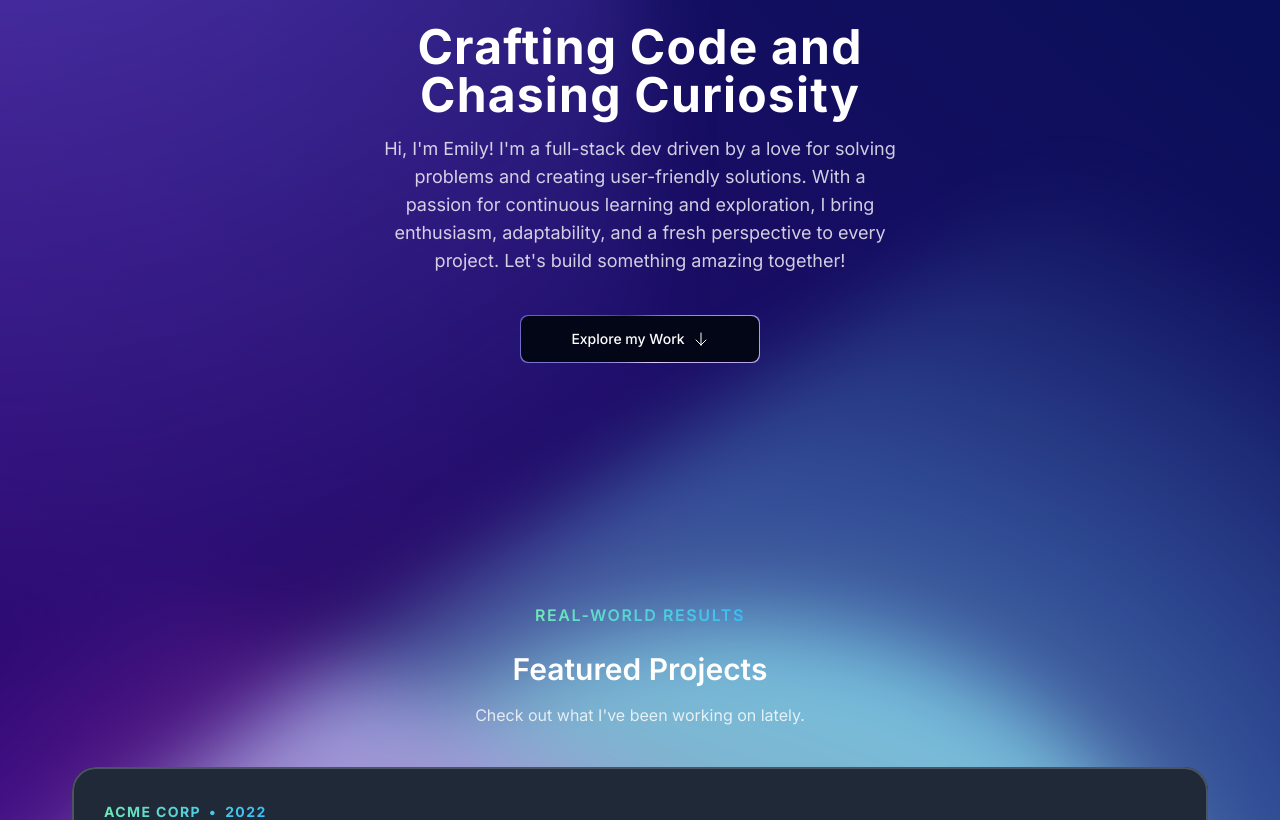
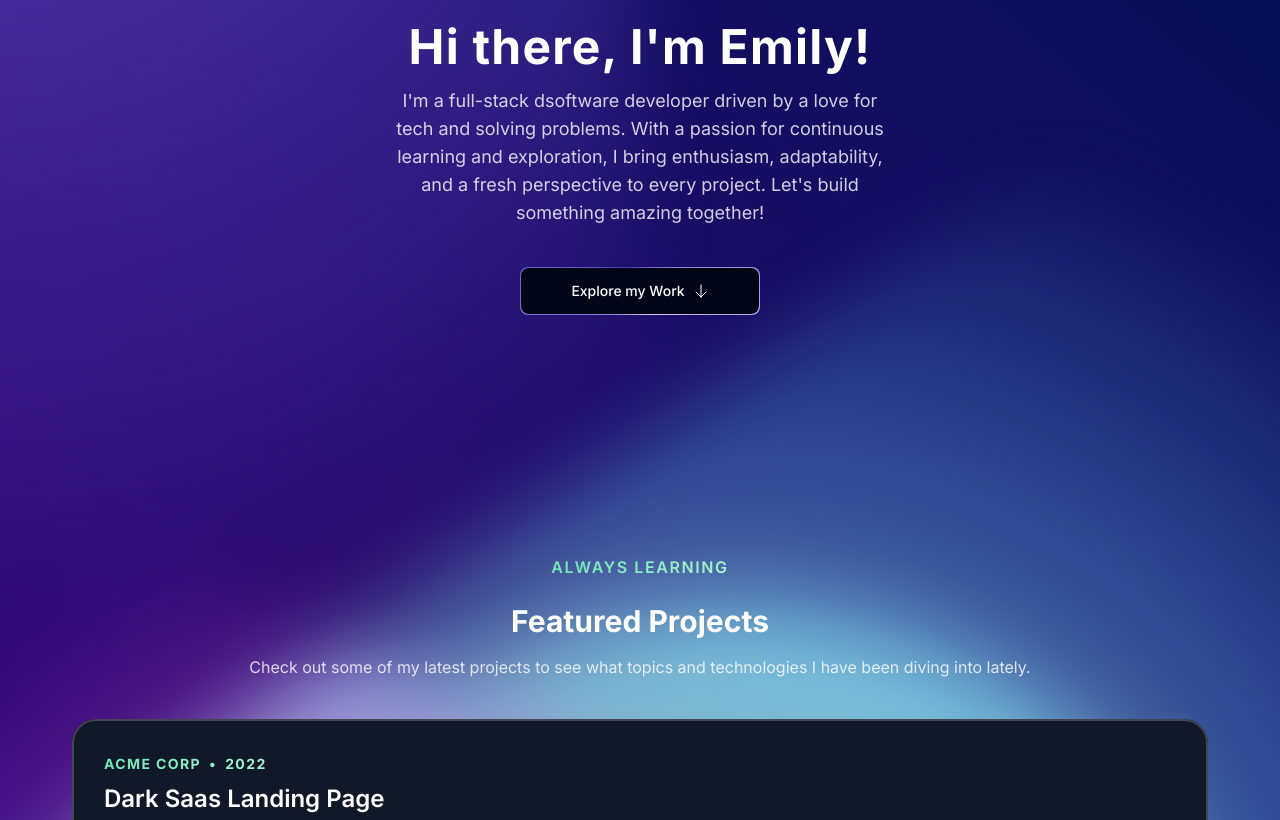
Before and after one commit to emilyjanedev/portfolio, a Next.js app: page / in a window 1280 px wide. Shown: the part 420-1240 px from the top of the page. Built offline with nearby package versions, Linux system fonts and the light colour scheme; a web font is replaced by a local one.

Commit message:
Adjust Hero copy

```diff
--- a/src/sections/Hero.tsx
+++ b/src/sections/Hero.tsx
@@ -21,14 +21,14 @@ export const HeroSection = () => {
           </div>
           <div className="max-w-lg mx-auto">
             <h1 className="text-3xl md:text-5xl text-center mt-8 tracking-wide font-bold">
-              Crafting Code and Chasing Curiosity
+              Hi there, I'm Emily!
             </h1>
             <p className="mt-4 text-center text-white/80 md:text-lg">
-              Hi, I'm Emily! I'm a full-stack dev driven by a love for solving
-              problems and creating user-friendly solutions. With a passion for
-              continuous learning and exploration, I bring enthusiasm,
-              adaptability, and a fresh perspective to every project. Let's
-              build something amazing together!
+              I'm a full-stack dsoftware developer driven by a love for tech and
+              solving problems. With a passion for continuous learning and
+              exploration, I bring enthusiasm, adaptability, and a fresh
+              perspective to every project. Let's build something amazing
+              together!
             </p>
           </div>
           <div className="flex flex-col md:flex-row justify-center items-center mt-8 gap-4">
--- a/src/sections/Projects.tsx
+++ b/src/sections/Projects.tsx
@@ -8,23 +8,24 @@ export const ProjectsSection = () => {
     <section className="pb-16">
       <div className="container relative">
         <div className="flex justify-center">
-          <p className="uppercase font-semibold tracking-widest bg-gradient-to-r from-emerald-300 to-sky-400 bg-clip-text text-transparent">
-            Real-World Results
+          <p className="uppercase font-semibold tracking-widest bg-gradient-to-r from-emerald-300 to-emerald-200 bg-clip-text text-transparent">
+            Always Learning
           </p>
         </div>
-        <h2 className="text-3xl text-center mt-6 font-semibold">
+        <h2 className="text-3xl text-center mt-6 font-bold">
           Featured Projects
         </h2>
         <p className="text-center text-white/80 mt-4">
-          Check out what I've been working on lately.
+          Check out some of my latest projects to see what topics and
+          technologies I have been diving into lately.
         </p>
         <div className="flex flex-col mt-10 gap-20">
           {portfolioProjects.map((project) => (
             <div
               key={project.title}
-              className="bg-gray-800 rounded-3xl relative z-0 overflow-hidden after:content-[''] after:absolute after:inset-0 after:z-10 after:outline-2 after:outline after:-outline-offset-2 after:rounded-3xl after:outline-white/20 px-8 pt-8"
+              className="bg-gray-900 rounded-3xl relative z-0 overflow-hidden after:content-[''] after:absolute after:inset-0 after:z-10 after:outline-2 after:outline after:-outline-offset-2 after:rounded-3xl after:outline-white/20 px-8 pt-8"
             >
-              <div className="bg-gradient-to-r from-emerald-300 to-sky-400 inline-flex gap-2 font-bold uppercase tracking-widest text-sm text-transparent bg-clip-text">
+              <div className="bg-gradient-to-r from-emerald-300 to-emerald-200 inline-flex gap-2 font-bold uppercase tracking-widest text-sm text-transparent bg-clip-text">
                 <span>{project.company}</span>
                 <span>&bull;</span>
                 <span> {project.year}</span>
```
Also changed, not shown: 1 other file (tests, documents, lock files or other folders).
